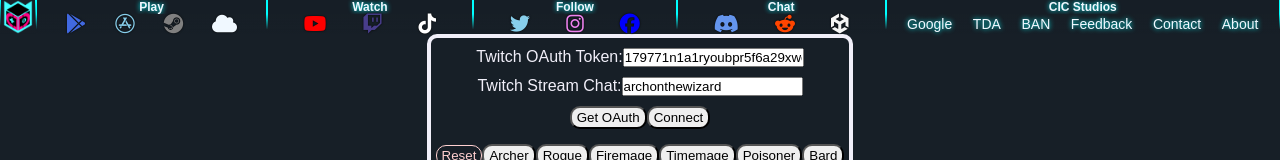
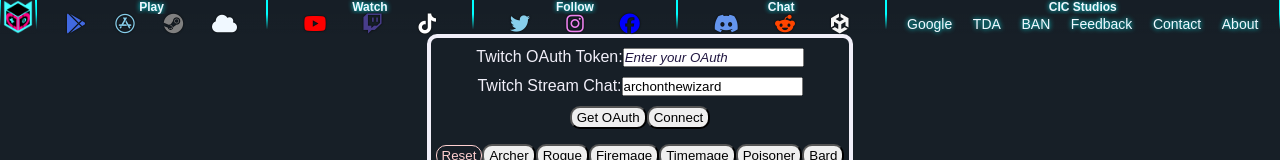
Before and after one commit to cic-studios/Twitch-Stream-Defense-Remote, a plain HTML site: page index.html in a window 1280 px wide. Shown: the top 160 px of the page. Drawn offline with Linux system fonts and the light colour scheme.

Commit message:
Update index.html

```diff
--- a/index.html
+++ b/index.html
@@ -147,7 +147,7 @@
                     <div id="ConnectionInfoPanel" class="flexCol flexStart crossCenter selfCrossStretch pad5"  style="color: var(--mbaBackBright);">
                         <div id="divOAuth" class="flexRow flexEnd margin5">
                             <label for="inputOAuth">Twitch OAuth Token:</label>
-                            <input id="inputOAuth" type="text" name="inputOAuth" placeholder="Enter your OAuth" value="179771n1a1ryoubpr5f6a29xwoh4xw"/>
+                            <input id="inputOAuth" type="text" name="inputOAuth" placeholder="Enter your OAuth" value=""/>
                         </div>
                         <div id="divTChat" class="flexRow flexEnd margin5">
                             <label for="inputTChat">Twitch Stream Chat:</label>
```
